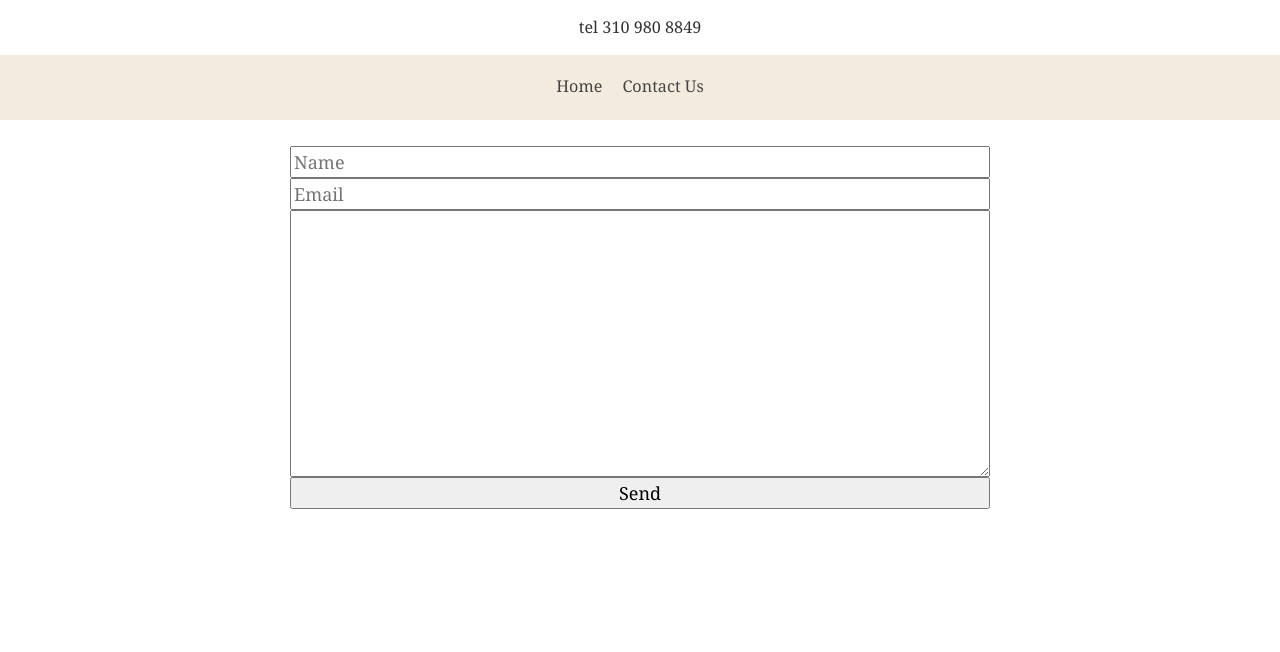
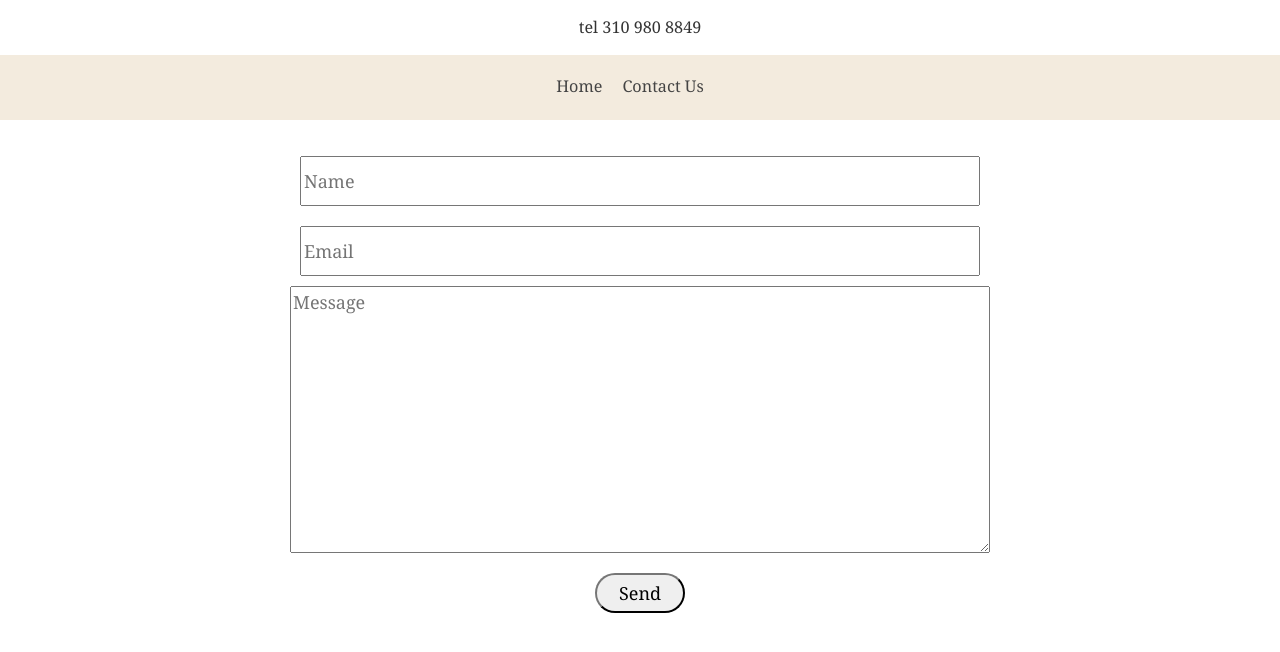
Before and after one commit to osogrizz/gatsby-starter-santa-fe, a Gatsby site: page /contact in a window 1280 px wide. Built offline with nearby package versions, Linux system fonts and the light colour scheme; Gatsby itself is replaced by a stand-in of ours.

Commit message:
Added placehiolders and button styles.

```diff
--- a/src/pages/contact.js
+++ b/src/pages/contact.js
@@ -11,23 +11,38 @@ const FormContainer = styled.div`
   max-width: 700px;
   grid-template-columns: 1fr;
   text-align: center;
+  align-content: center;
+`
+
+const InputStyles = styled.input`
+  height: 50px;
+  margin: 10px;
+
+`
+
+const Btn = styled.button`
+  margin: 20px auto;
+  border-radius: 40px;
+  border-color: #222;
+  padding: 5px;
+  width: 90px;
 `
 
 const Contact = () => (
   <Layout>
       <SEO title="Contact" />
 
-      <form action="">
+      <form action="#">
         <FormContainer>
 
-        <input type="name" placeholder="Name"/>
+        <InputStyles type="name" placeholder="Name"/>
 
 
-        <input type="email" placeholder="Email"/>
+        <InputStyles type="email" placeholder="Email"/>
 
-        <textarea name="" id="" cols="30" rows="10">
+        <textarea name="" id="" cols="30" rows="10" placeholder="Message">
         </textarea>
-        <button type="submit">Send</button>
+        <Btn type="submit">Send</Btn>
       </FormContainer>
       </form>
     </Layout>
```
